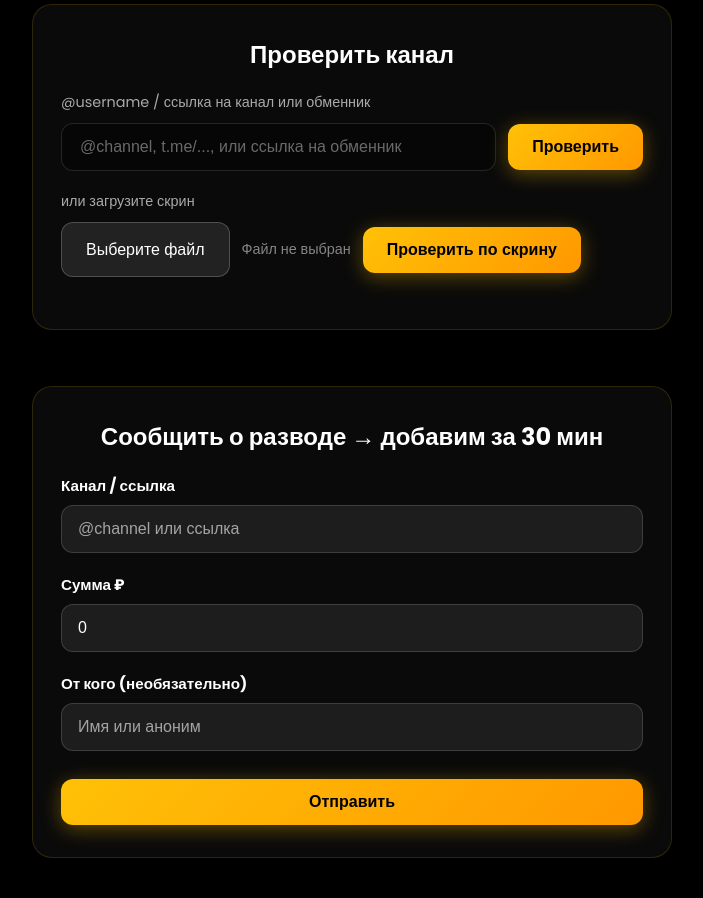
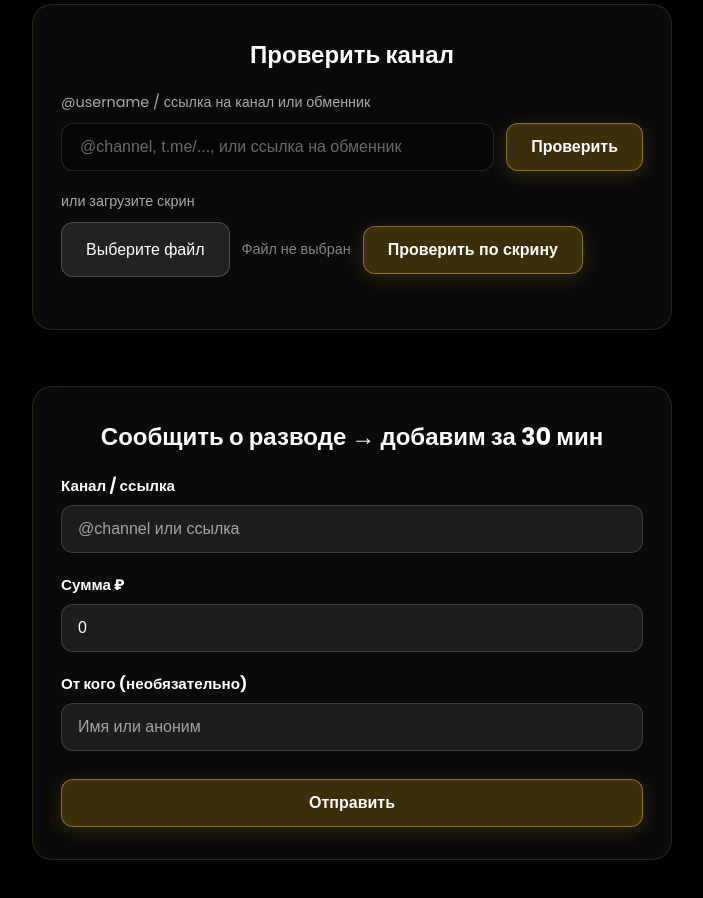
Before and after one commit to em1238370-oss/checkyourcrypto, a plain HTML site: page index.html in a window 1280 px wide. Shown: the part 1220-2118 px from the top of the page, without its empty margins (288-991 px from the left). Drawn offline with Linux system fonts and the light colour scheme; no server answers.

Commit message:
Кнопки полупрозрачные, как в прошлой версии

```diff
--- a/styles.css
+++ b/styles.css
@@ -601,18 +601,20 @@ html {
     padding: 14px 24px;
     font-size: 1rem;
     font-weight: 600;
-    color: #000;
-    background: linear-gradient(135deg, #ffc107 0%, #ff9800 100%);
-    border: none;
+    color: #fff;
+    background: rgba(255, 193, 7, 0.2);
+    border: 1px solid rgba(255, 191, 0, 0.45);
     border-radius: 12px;
     cursor: pointer;
-    box-shadow: 0 4px 20px rgba(255, 193, 7, 0.35);
-    transition: transform 0.2s ease, box-shadow 0.2s ease;
+    box-shadow: 0 4px 20px rgba(255, 193, 7, 0.15);
+    transition: transform 0.2s ease, box-shadow 0.2s ease, background 0.2s ease, border-color 0.2s ease;
 }
 
 .btn-primary:hover {
+    background: rgba(255, 193, 7, 0.35);
+    border-color: rgba(255, 191, 0, 0.6);
     transform: translateY(-2px);
-    box-shadow: 0 6px 28px rgba(255, 193, 7, 0.45);
+    box-shadow: 0 6px 28px rgba(255, 193, 7, 0.25);
 }
 
 .btn-primary:active {
```
